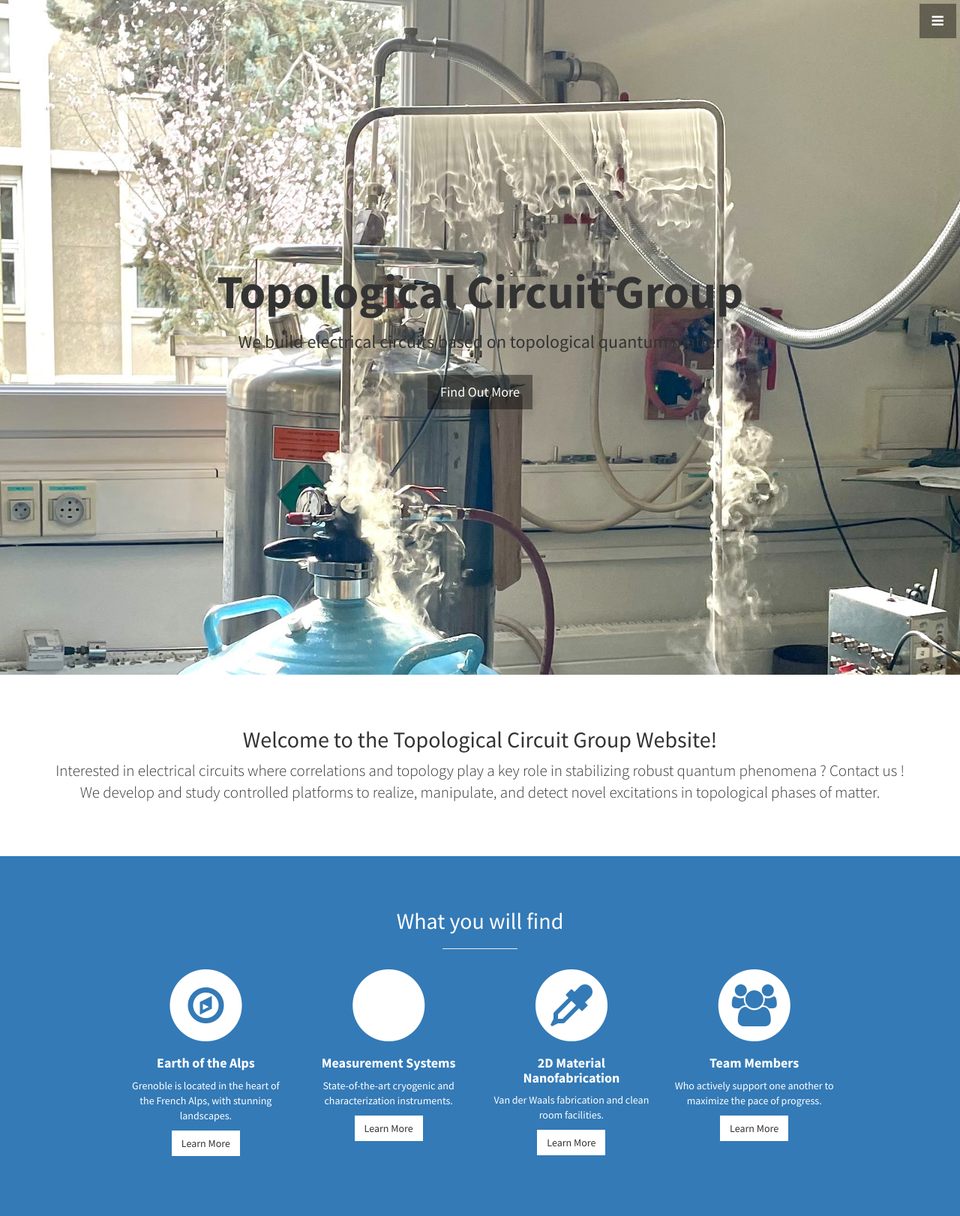
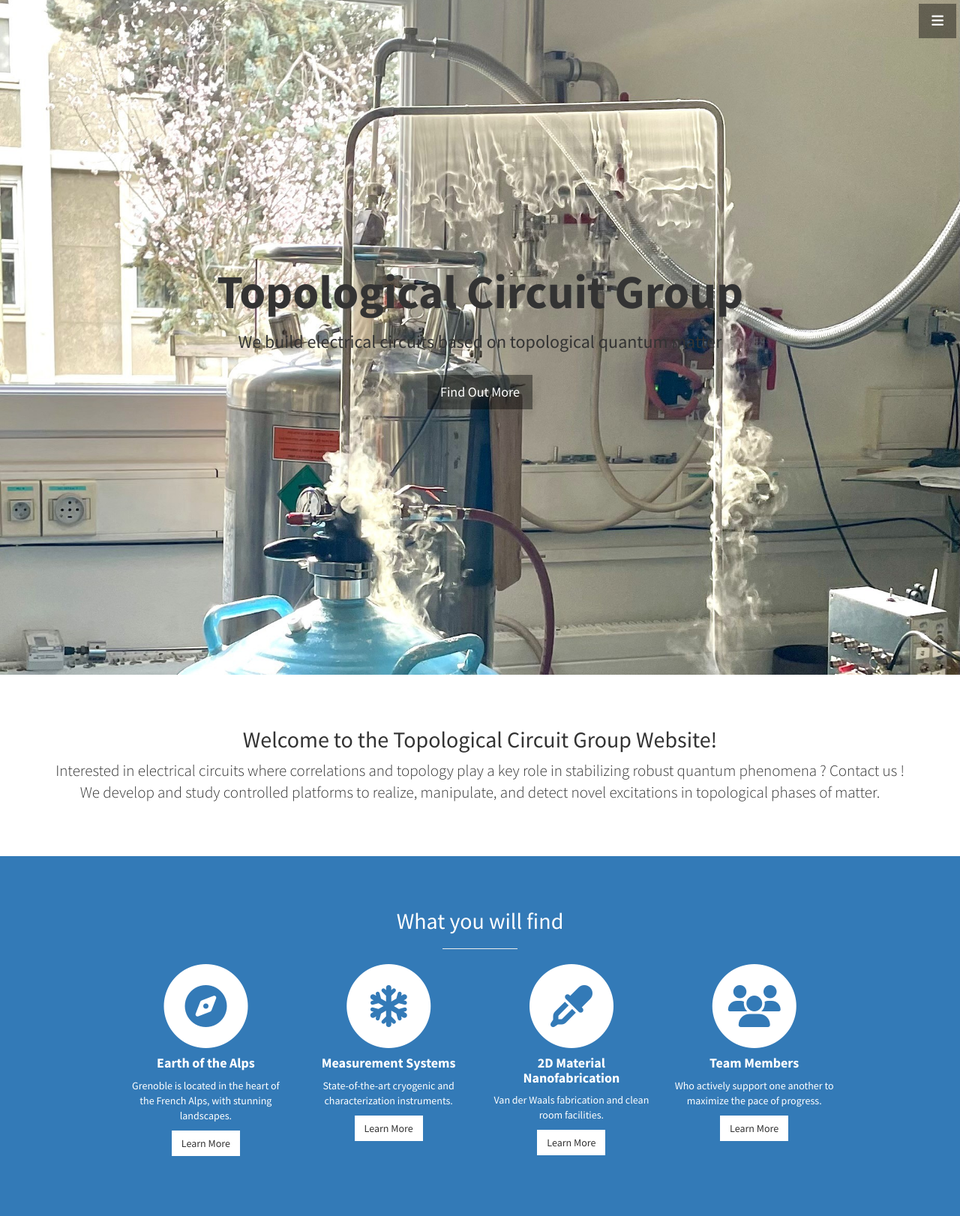
Before and after one commit to aassouline/topo-circuits.github.io, a Jekyll site: the page built from index.html, in a window 1280 px wide. Shown: the top 1622 px of the page at 75% size. Built offline with Jekyll 4.4.1, drawn with Linux system fonts in a browser that asks for light colours; grey boxes are pictures that could not be loaded.

Commit message:
Update head.html

```diff
--- a/_includes/head.html
+++ b/_includes/head.html
@@ -16,6 +16,7 @@
 
   <!-- Custom Fonts -->
   <link href="font-awesome/css/font-awesome.min.css" rel="stylesheet" type="text/css">
+  <link href="https://cdnjs.cloudflare.com/ajax/libs/font-awesome/6.5.0/css/all.min.css" rel="stylesheet">
   <link href="https://fonts.googleapis.com/css?family=Source+Sans+Pro:300,400,700,300italic,400italic,700italic" rel="stylesheet" type="text/css">
 
   <!-- HTML5 Shim and Respond.js IE8 support of HTML5 elements and media queries -->
```
